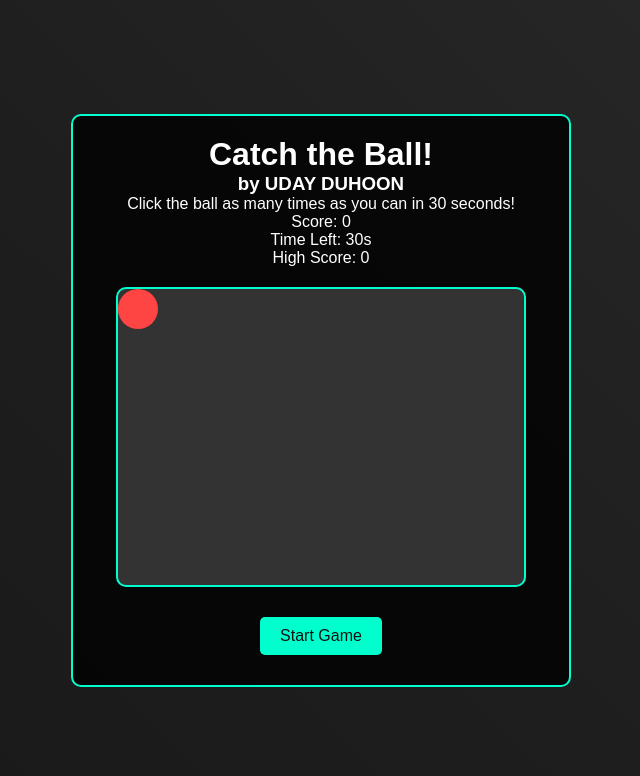
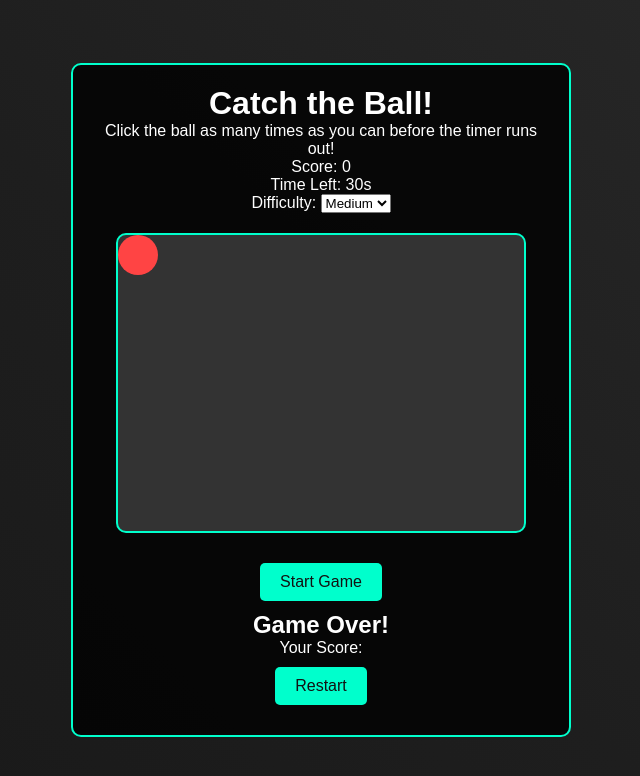
Before and after one commit to redmanjatt2/personal-website, a plain HTML site: page index.html in a window 1280 px wide. Shown: the whole page, without its empty margins (319-959 px from the left). Drawn offline with Linux system fonts and the light colour scheme.

Commit message:
Update index.html

```diff
--- a/index.html
+++ b/index.html
@@ -3,30 +3,36 @@
 <head>
     <meta charset="UTF-8">
     <meta name="viewport" content="width=device-width, initial-scale=1.0">
-    <title>Catch the Ball Game</title>
+    <title>Catch the Ball</title>
     <link rel="stylesheet" href="styles.css">
 </head>
 <body>
     <div class="game-container">
         <h1>Catch the Ball!</h1>
-        <h3>by UDAY DUHOON</h3>
-        <p>Click the ball as many times as you can in 30 seconds!</p>
-        <div id="score">Score: 0</div>
-        <div id="timer">Time Left: 30s</div>
-        <div id="high-score">High Score: 0</div>
+        <p>Click the ball as many times as you can before the timer runs out!</p>
+        <div id="game-info">
+            <div id="score">Score: 0</div>
+            <div id="timer">Time Left: 30s</div>
+        </div>
+        <div class="difficulty">
+            <label for="difficulty">Difficulty: </label>
+            <select id="difficulty">
+                <option value="easy">Easy</option>
+                <option value="medium" selected>Medium</option>
+                <option value="hard">Hard</option>
+            </select>
+        </div>
         <div class="play-area">
             <div id="ball"></div>
-            <div id="golden-ball"></div>
         </div>
         <button id="start-button">Start Game</button>
-        <button id="restart-button" style="display: none;">Restart Game</button>
-        <div id="leaderboard" style="display: none;">
-            <h3>Leaderboard</h3>
-            <ol id="leaderboard-list"></ol>
+        <div id="game-over-screen">
+            <h2>Game Over!</h2>
+            <p>Your Score: <span id="final-score"></span></p>
+            <button id="restart-button">Restart</button>
         </div>
     </div>
     <audio id="click-sound" src="click.mp3"></audio>
-    <audio id="golden-sound" src="golden.mp3"></audio>
     <audio id="game-over-sound" src="game-over.mp3"></audio>
     <script src="script.js"></script>
 </body>
```
